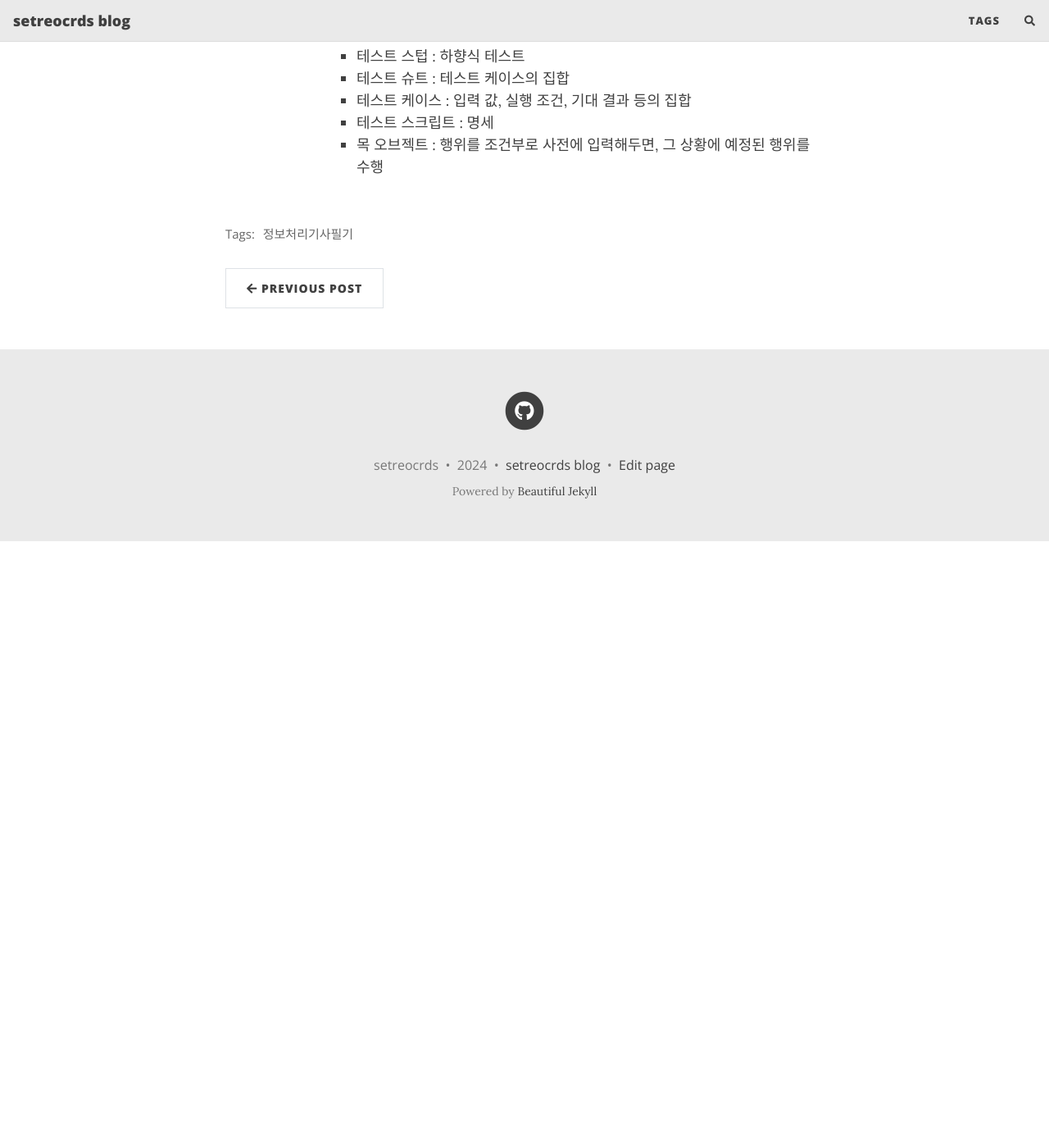
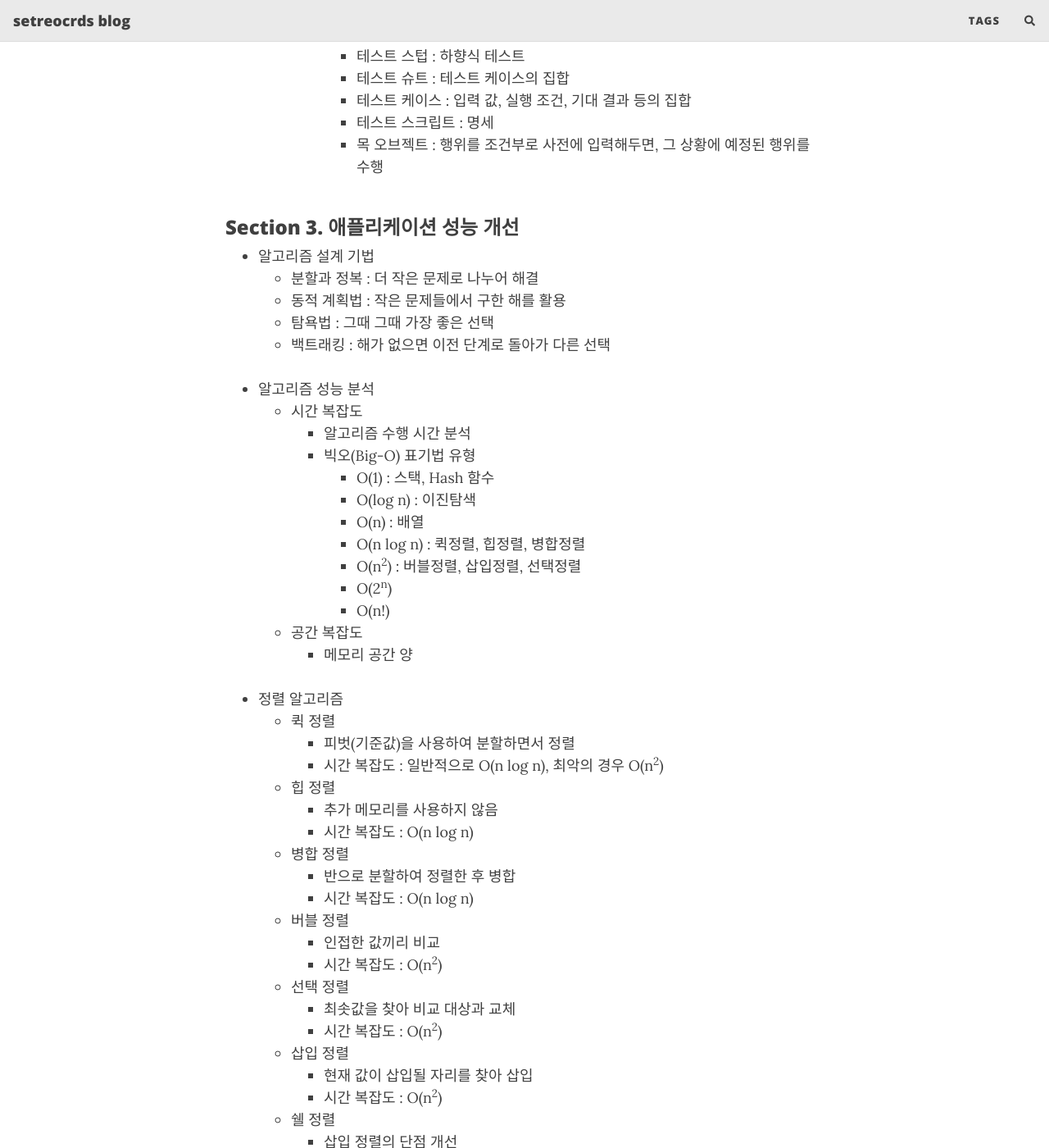
Before and after one commit to setrecords/setrecords.github.io, a Jekyll site: the page built from _posts/2024-02-23-2024 정보처리기사 필기 - 2.4 애플리케이션 테스트 관리.md, in a window 1280 px wide and 1400 px high, scrolled down 3515 px. Shown: the whole window at 82% size. Built offline with Jekyll 4.4.1, drawn with Linux system fonts in a browser that asks for light colours; nearby versions of some CDN libraries; comment, search, counter and statistics services are not loaded; before the commit the page ends 4175 px from its top, so only the background shows below that; some of the changed text lies outside the part shown.

Commit message:
Update 2024-02-23-2024 정보처리기사 필기 - 2.4 애플리케이션 테스트 관리.md

```diff
--- a/_posts/2024-02-23-2024 정보처리기사 필기 - 2.4 애플리케이션 테스트 관리.md
+++ b/_posts/2024-02-23-2024 정보처리기사 필기 - 2.4 애플리케이션 테스트 관리.md
@@ -131,3 +131,71 @@ tags: [정보처리기사필기]
       - 테스트 스크립트 : 명세
       - 목 오브젝트 : 행위를 조건부로 사전에 입력해두면, 그 상황에 예정된 행위를 수행
 <br/><br/>
+
+### Section 3. 애플리케이션 성능 개선
+
+- 알고리즘 설계 기법
+  - 분할과 정복 : 더 작은 문제로 나누어 해결
+  - 동적 계획법 : 작은 문제들에서 구한 해를 활용
+  - 탐욕법 : 그때 그때 가장 좋은 선택
+  - 백트래킹 : 해가 없으면 이전 단계로 돌아가 다른 선택
+<br/><br/>
+
+- 알고리즘 성능 분석
+  - 시간 복잡도
+    - 알고리즘 수행 시간 분석
+    - 빅오(Big-O) 표기법 유형
+      - O(1) : 스택, Hash 함수
+      - O(log n) : 이진탐색
+      - O(n) : 배열
+      - O(n log n) : 퀵정렬, 힙정렬, 병합정렬
+      - O(n<sup>2</sup>) : 버블정렬, 삽입정렬, 선택정렬
+      - O(2<sup>n</sup>)
+      - O(n!)
+  - 공간 복잡도
+    - 메모리 공간 양
+<br/><br/>
+
+- 정렬 알고리즘
+  - 퀵 정렬
+    - 피벗(기준값)을 사용하여 분할하면서 정렬
+    - 시간 복잡도 : 일반적으로 O(n log n), 최악의 경우 O(n<sup>2</sup>)
+  - 힙 정렬
+    - 추가 메모리를 사용하지 않음
+    - 시간 복잡도 : O(n log n)
+  - 병합 정렬
+    - 반으로 분할하여 정렬한 후 병합
+    - 시간 복잡도 : O(n log n)
+  - 버블 정렬
+    - 인접한 값끼리 비교
+    - 시간 복잡도 : O(n<sup>2</sup>)
+  - 선택 정렬
+    - 최솟값을 찾아 비교 대상과 교체
+    - 시간 복잡도 : O(n<sup>2</sup>)
+  - 삽입 정렬
+    - 현재 값이 삽입될 자리를 찾아 삽입
+    - 시간 복잡도 : O(n<sup>2</sup>)
+  - 쉘 정렬
+    - 삽입 정렬의 단점 개선
+  - 기수 정렬
+    - 키 값에 따라 분배
+<br/><br/>
+
+- 검색 기법
+  - 선형 검색
+    - 순차적으로 검색
+    - 시간 복잡도 : O(N)
+  - 이진 검색
+    - 검색 범위를 좌측 또는 우측, 반으로 줄여가며 검색
+    - 시간 복잡도 : O(log n)
+  - 보간 검색
+    - 예측 검색
+  - 해시 검색
+    - 해시 테이블 사용
+    - 시간 복잡도 : O(1), 최악의 경우 O(N)
+  - 이진 트리 검색
+    - 이진 트리 구조
+    - 시간 복잡도 : O(log n), 최악의 경우 O(N)
+  - 블록 검색
+    - 블록으로 나눈 후 블록의 최대값 추출하여 값의 위치 블록 파악한 뒤 해당 블록 내에서 선형 검색
+<br/><br/>
```
